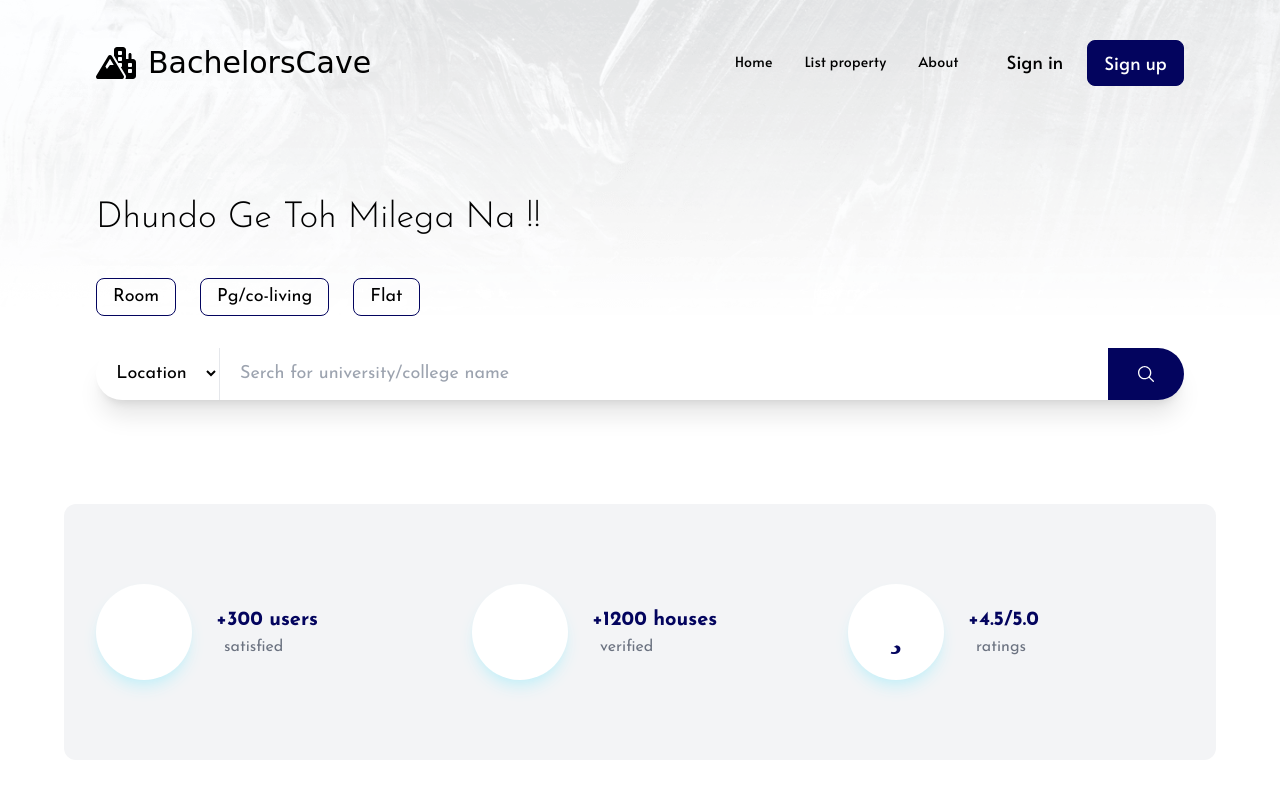
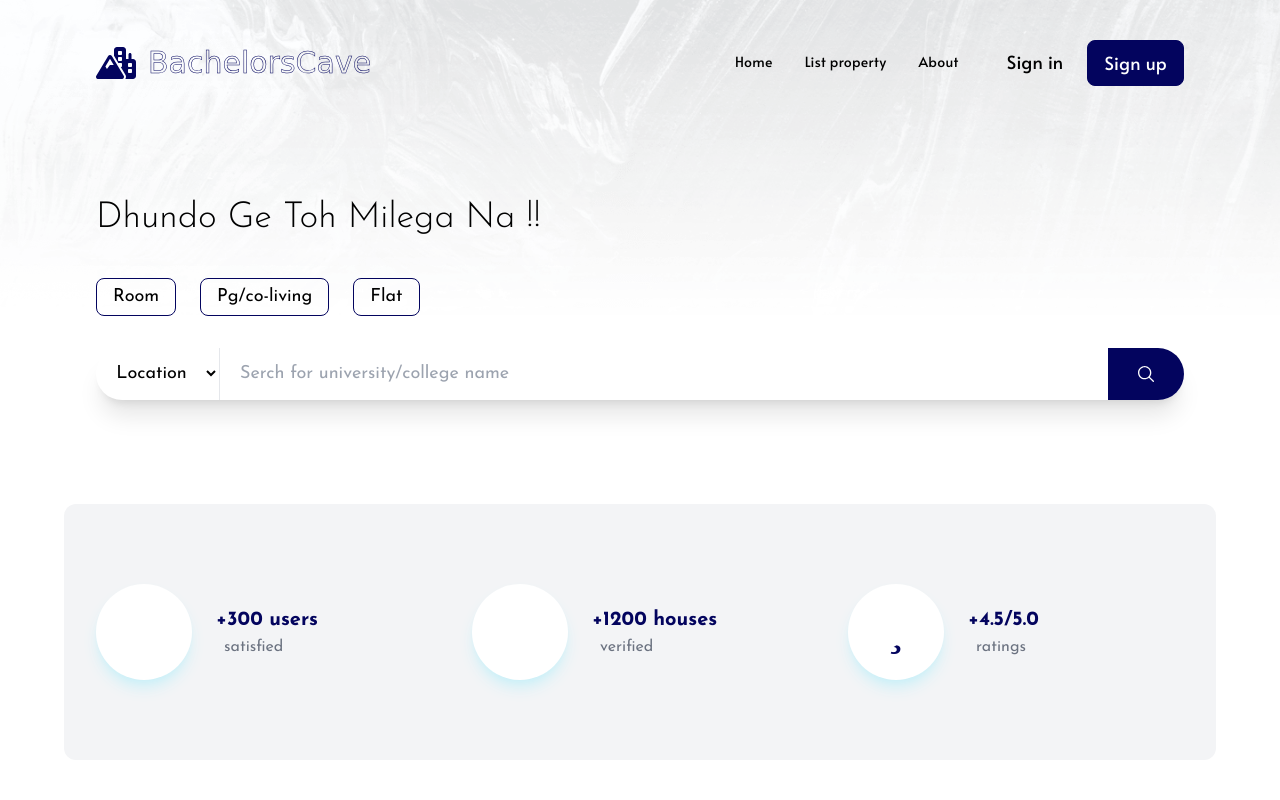
Before and after one commit to Mukul-only/bachelorsCave-home, a website: page index.html in a window 1280 px wide. Shown: the top 800 px of the page. Drawn offline with Linux system fonts and the light colour scheme; a web font is replaced by a local one.

Commit message:
logo tuned

```diff
--- a/index.html
+++ b/index.html
@@ -26,8 +26,8 @@
         <div class="container py-10">
             <nav class="flex items-center justify-between ">
                 <div class="flex items-center">
-                    <svg class="w-7 md:w-10  " xmlns="http://www.w3.org/2000/svg" viewBox="0 0 640 512"><path d="M336 0c-26.5 0-48 21.5-48 48v92.1l71.4 118.4c2.5-1.6 5.4-2.5 8.6-2.5h32c8.8 0 16 7.2 16 16v32c0 8.8-7.2 16-16 16h-3.5l73.8 122.4c12.4 20.6 12.9 46.3 1.2 67.3c-.4 .8-.9 1.6-1.4 2.3H592c26.5 0 48-21.5 48-48V240c0-26.5-21.5-48-48-48H568V120c0-13.3-10.7-24-24-24s-24 10.7-24 24v72H480V48c0-26.5-21.5-48-48-48H336zm32 64h32c8.8 0 16 7.2 16 16v32c0 8.8-7.2 16-16 16H368c-8.8 0-16-7.2-16-16V80c0-8.8 7.2-16 16-16zM352 176c0-8.8 7.2-16 16-16h32c8.8 0 16 7.2 16 16v32c0 8.8-7.2 16-16 16H368c-8.8 0-16-7.2-16-16V176zm160 96c0-8.8 7.2-16 16-16h32c8.8 0 16 7.2 16 16v32c0 8.8-7.2 16-16 16H528c-8.8 0-16-7.2-16-16V272zm16 80h32c8.8 0 16 7.2 16 16v32c0 8.8-7.2 16-16 16H528c-8.8 0-16-7.2-16-16V368c0-8.8 7.2-16 16-16zM224 188.9L283.8 288H223l-48 64-24.6-41.2L224 188.9zm29.4-44.2C247.1 134.3 236 128 224 128s-23.1 6.3-29.4 16.7L5.1 458.9c-6.5 10.8-6.7 24.3-.7 35.3S22 512 34.5 512H413.5c12.5 0 24-6.8 30.1-17.8s5.8-24.5-.7-35.3L253.4 144.7z"/></svg>
-                   <a href="#" class="font-tiltWrap md:text-3xl px-3 text-2xl">BachelorsCave</a>
+                    <svg class="w-7 md:w-10 fill-[#03045e]  " xmlns="http://www.w3.org/2000/svg" viewBox="0 0 640 512"><path d="M336 0c-26.5 0-48 21.5-48 48v92.1l71.4 118.4c2.5-1.6 5.4-2.5 8.6-2.5h32c8.8 0 16 7.2 16 16v32c0 8.8-7.2 16-16 16h-3.5l73.8 122.4c12.4 20.6 12.9 46.3 1.2 67.3c-.4 .8-.9 1.6-1.4 2.3H592c26.5 0 48-21.5 48-48V240c0-26.5-21.5-48-48-48H568V120c0-13.3-10.7-24-24-24s-24 10.7-24 24v72H480V48c0-26.5-21.5-48-48-48H336zm32 64h32c8.8 0 16 7.2 16 16v32c0 8.8-7.2 16-16 16H368c-8.8 0-16-7.2-16-16V80c0-8.8 7.2-16 16-16zM352 176c0-8.8 7.2-16 16-16h32c8.8 0 16 7.2 16 16v32c0 8.8-7.2 16-16 16H368c-8.8 0-16-7.2-16-16V176zm160 96c0-8.8 7.2-16 16-16h32c8.8 0 16 7.2 16 16v32c0 8.8-7.2 16-16 16H528c-8.8 0-16-7.2-16-16V272zm16 80h32c8.8 0 16 7.2 16 16v32c0 8.8-7.2 16-16 16H528c-8.8 0-16-7.2-16-16V368c0-8.8 7.2-16 16-16zM224 188.9L283.8 288H223l-48 64-24.6-41.2L224 188.9zm29.4-44.2C247.1 134.3 236 128 224 128s-23.1 6.3-29.4 16.7L5.1 458.9c-6.5 10.8-6.7 24.3-.7 35.3S22 512 34.5 512H413.5c12.5 0 24-6.8 30.1-17.8s5.8-24.5-.7-35.3L253.4 144.7z"/></svg>
+                   <a href="#" class="font-tiltWrap md:text-3xl px-3 text-2xl brand">BachelorsCave</a>
                 </div>
 
                 <!-- hamburger menu -->
@@ -40,9 +40,9 @@
                 </div>
                 <!-- menu for mobile screens -->
                 <div id="menu" class="absolute top-24 left-4 right-4 bg-matteBlue hidden flex-col  px-6 py-8 rounded-lg space-y-4 text-white items-center">
-                    <a href="" class="  font-thin text-2xl ">Home</a>
-                    <a href="" class="  font-thin text-2xl ">List property</a>
-                    <a href="" class="  font-thin text-2xl ">About</a>
+                    <a href="" class="  font-thin text-2xl w-full text-center">Home</a>
+                    <a href="" class="  font-thin text-2xl w-full text-center">List property</a>
+                    <a href="" class="  font-thin text-2xl w-full text-center">About</a>
                     <div class="w-full bg-gray-300 h-[1px]"></div>
                     <div class="flex space-x-2 overflow-hidden  justify-center py-4">
                         <a href="" class="py-2 px-4 rounded-lg  uppercase hover:scale-110  duration-200">Sign In</a>
--- a/input.css
+++ b/input.css
@@ -81,3 +81,29 @@
 .open .hamburger-bottom {
   transform: rotate(-45deg) translateY(6px) translateX(-6px);
 }
+
+.brand {
+  color: transparent;
+  -webkit-text-stroke: 0.5px #03045e;
+  background-image: linear-gradient(
+    45deg,
+    transparent 20%,
+    #03045e 20%,
+    #03045e 70%,
+    transparent 70%
+  );
+
+  background-clip: text;
+  background-size: 200%;
+  background-repeat: no-repeat;
+  animation: bgc 2500ms ease-in-out infinite alternate;
+}
+
+@keyframes bgc {
+  0% {
+    background-position: -350px 0px;
+  }
+  100% {
+    background-position: 150px 0px;
+  }
+}
```
Also changed, not shown: css/style.css.
